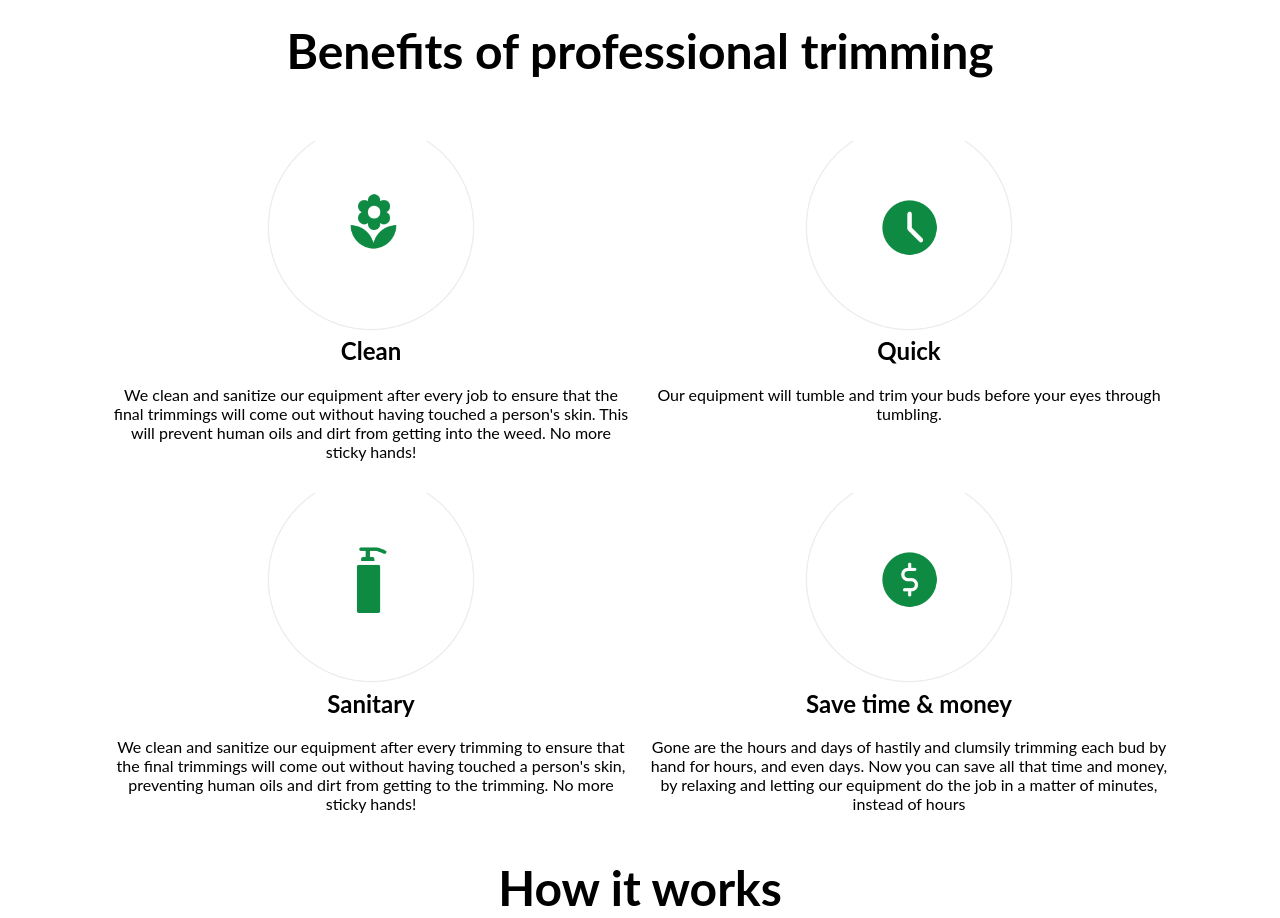
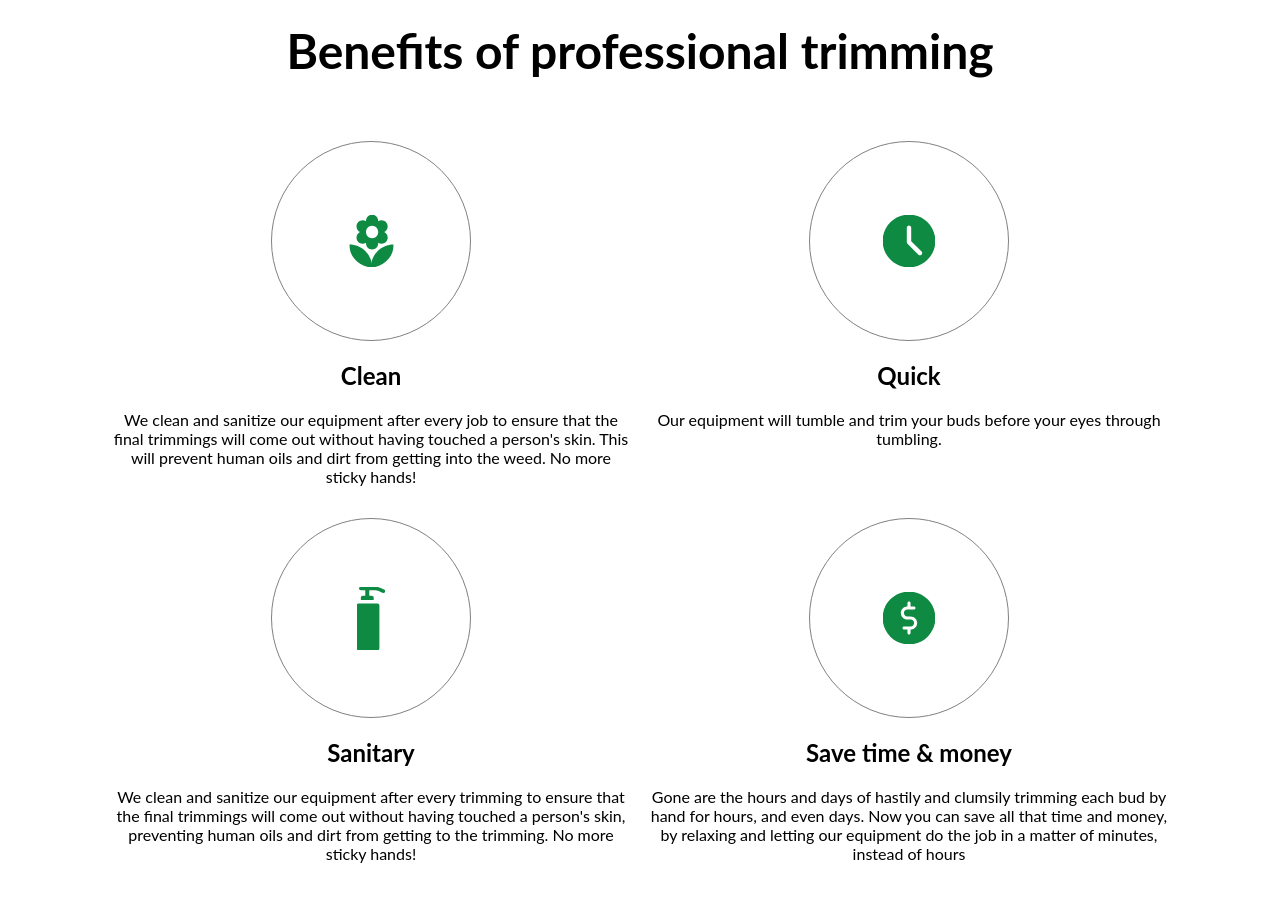
Before and after one commit to ecoblack/sts, a Vue app: page / in a window 1280 px wide. Shown: the part 1680-2598 px from the top of the page. Built offline with nearby package versions, Linux system fonts and the light colour scheme.

Commit message:
Added some styles

```diff
--- a/src/components/home/Benefits.vue
+++ b/src/components/home/Benefits.vue
@@ -26,26 +26,34 @@
         <!--        </div>-->
         <main>
             <article>
-                <img alt="header" src="../../assets/ic-flower@2x.png">
+                <div class="img-border">
+                    <img alt="header" src="../../assets/flower.svg">
+                </div>
                 <h1>Clean</h1>
                 <p>We clean and sanitize our equipment after every job to ensure that the final trimmings will come out
                     without having touched a person's skin. This will prevent human oils and dirt from getting into the
                     weed. No more sticky hands!</p>
             </article>
             <article>
-                <img alt="header" src="../../assets/ic-clock@2x.png">
+                <div class="img-border">
+                    <img alt="header" src="../../assets/clock.svg">
+                </div>
                 <h1>Quick</h1>
                 <p>Our equipment will tumble and trim your buds before your eyes through tumbling.</p>
             </article>
             <article>
-                <img alt="header" src="../../assets/ic-sanitary@2x.png">
+                <div class="img-border">
+                    <img alt="header" src="../../assets/gel.svg">
+                </div>
                 <h1>Sanitary</h1>
                 <p>We clean and sanitize our equipment after every trimming to ensure that the final trimmings will come
                     out without having touched a person's skin, preventing human oils and dirt from getting to the
                     trimming. No more sticky hands!</p>
             </article>
             <article>
-                <img alt="header" src="../../assets/ic-save-money@2x.png">
+                <div class="img-border">
+                    <img alt="header" src="../../assets/price.svg">
+                </div>
                 <h1>Save time & money</h1>
                 <p>Gone are the hours and days of hastily and clumsily trimming each bud by hand for hours, and even
                     days. Now you can save all that time and money, by relaxing and letting our equipment do the job in
@@ -94,8 +102,18 @@
         height: 80px;
     }
 
-    img {
+    .img-border {
+        width: 25vh;
+        height: 25vh;
+        margin: 0 auto;
+        display: flex;
+        justify-content: center;
+        align-items: center;
         transition: transform .2s;
+        border: 1px solid grey;
+        border-radius: 50%;
+        -moz-border-radius: 50%;
+        -webkit-border-radius: 50%;
     }
 
     img {
@@ -164,6 +182,15 @@
 
 
     @media all and (min-width: 558px) {
+        /*.img-border {*/
+        /*    width: 20vh;*/
+        /*    height: 20vh;*/
+
+        /*}*/
+
+        .img {
+            width: 20%;
+        }
         main {
             grid-template-columns: repeat(auto-fill, minmax(500px, 1fr));
         }
@@ -178,9 +205,8 @@
             max-width: 100%;
         }
         img {
-            width: 50%;
             max-width: 350px;
-            margin: 55px 20px 55px 20px;
+            /*margin: 55px 20px 55px 20px;*/
         }
     }
 
--- a/src/components/home/HigherFooterImage.vue
+++ b/src/components/home/HigherFooterImage.vue
@@ -99,7 +99,9 @@
         /*    border-style: solid;*/
         /*    border-color: blueviolet;*/
         /*}*/
-
+        .header {
+            display: none;
+        }
         .footer-text {
             color: white;
             position: absolute;
```
Also changed, not shown: src/assets/clock.svg (renamed from src/assets/clock (3).svg).
